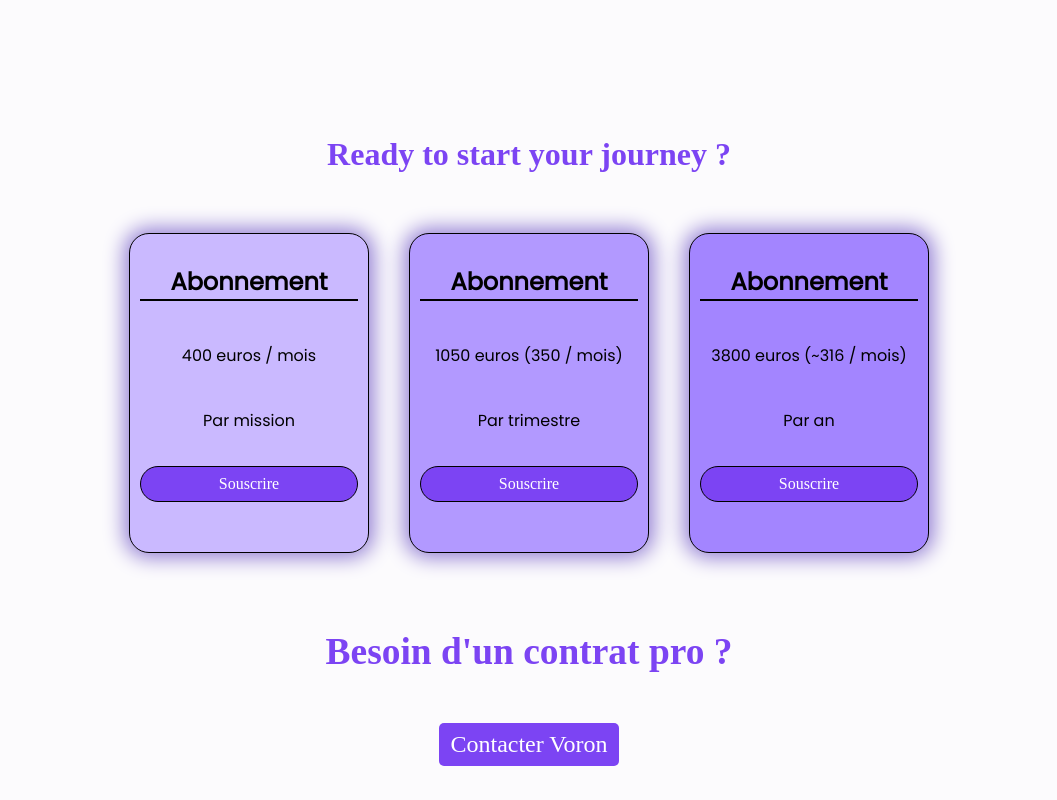
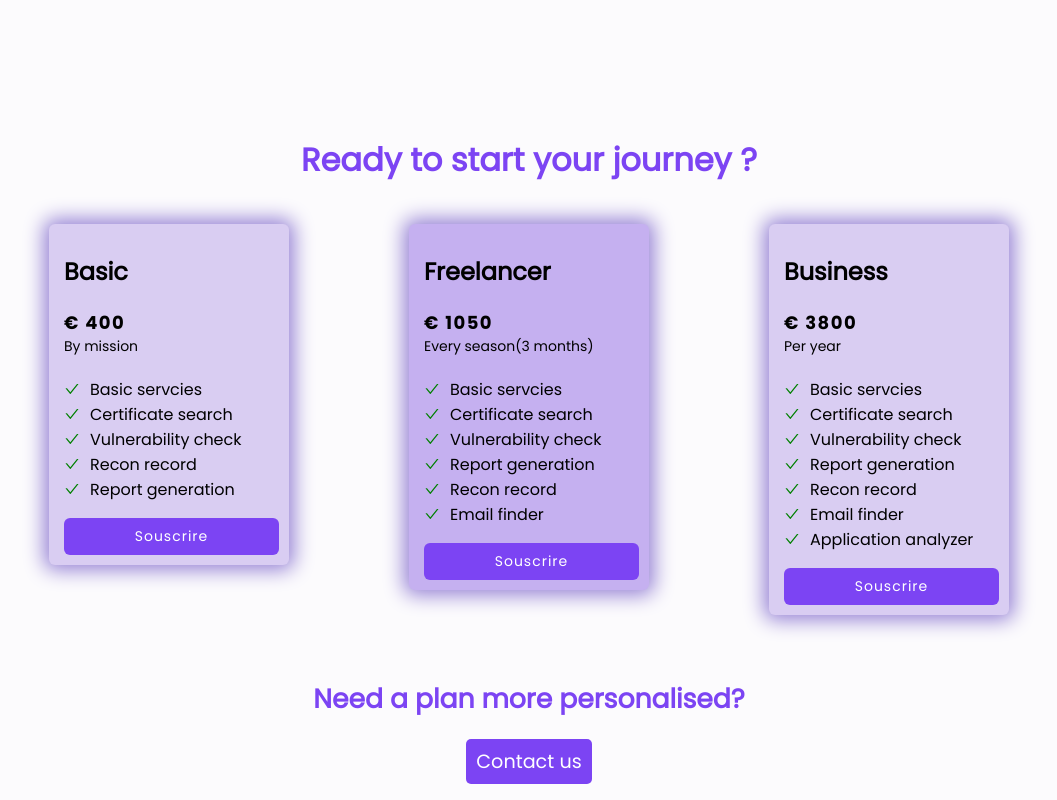
Before and after one commit to vrn-sh/erp, a React (Vite) app in the folder web/: page / in a window 1280 px wide. Shown: the part 2340-3140 px from the top of the page, without its empty margins (111-1168 px from the left). Built offline with nearby package versions, Linux system fonts and the light colour scheme.

Commit message:
(web: part plan done

```diff
--- a/web/src/assets/strings/en/subscriptions.json
+++ b/web/src/assets/strings/en/subscriptions.json
@@ -1,20 +1,44 @@
 [
     {
-        "type": "Abonnement",
-        "price": "400 euros / mois",
-        "recurrence": "Par mission",
-        "hypothesis": ""
+        "type": "Basic",
+        "price": "400",
+        "price_month": "400 euro / month",
+        "recurrence": "By mission",
+        "service": [
+            "Basic servcies",
+            "Certificate search",
+            "Vulnerability check",
+            "Recon record",
+            "Report generation"
+        ]
     },
     {
-        "type": "Abonnement",
-        "price": "1050 euros (350 / mois)",
-        "recurrence": "Par trimestre",
-        "hypothesis": ""
+        "type": "Freelancer",
+        "price": "1050",
+        "price_month":  "350 euro / month)",
+        "recurrence": "Every season(3 months)",
+        "service": [
+            "Basic servcies",
+            "Certificate search",
+            "Vulnerability check",
+            "Report generation",
+            "Recon record",
+            "Email finder"
+        ]
     },
     {
-        "type": "Abonnement",
-        "price": "3800 euros (~316 / mois)",
-        "recurrence": "Par an",
-        "hypothesis": ""
+        "type": "Business",
+        "price": "3800",
+        "price_month":  "316 euros / month)",
+        "recurrence": "Per year",
+        "service": [
+            "Basic servcies",
+            "Certificate search",
+            "Vulnerability check",
+            "Report generation",
+            "Recon record",
+            "Email finder",
+            "Application analyzer"
+        ]
     }
 ]
--- a/web/src/global-variable.scss
+++ b/web/src/global-variable.scss
@@ -11,6 +11,8 @@
     --gray-btn: #8a8a8a;
     --primary-hover-btn: #632add;
     --colorful-yellow: #FFBA4A;
+    --plan-primary-color: #D9CDF2;
+    --plan-secondary-color: #C5B0F0;
 }
 
 //FONT
@@ -43,21 +45,3 @@
     src: local('Poppins-Light'),
         url('./fonts/poppins/Poppins-Light.ttf') format('truetype');
 }
-
-// global-variable.scss
-
-$primary-color: #CAB9FF;
-$secondary-color: #B299FF;
-$tertiary-color: #A385FF;
-
-.primary-color {
-    background-color: $primary-color;
-}
-
-.secondary-color {
-    background-color: $secondary-color;
-}
-
-.tertiary-color {
-    background-color: $tertiary-color;
-}
--- a/web/src/pages/Home/Plan/Plan.scss
+++ b/web/src/pages/Home/Plan/Plan.scss
@@ -1,5 +1,4 @@
 /* Plan.scss */
-@import '../../../global-variable.scss';
 
 @keyframes float {
     0% {
@@ -62,83 +61,98 @@
     margin: 10% auto;
     max-height: 100rem;
     z-index: 10;
-    font-family: 'Poppins';
+    font-family: 'Poppins-Regular';
 
 }
 .plan-title {
     font-size: 2rem;
     margin-bottom: 20px;
     color: var(--primary-btn);
-    font-family: 'Poppins';
+    font-family: 'Poppins-Regular';
 }
 
-.contact-button {
+.plan-contact-button {
+    font-family: 'Poppins-Regular';
     width: 30%;
-    font-size: 1.5rem;
+    font-size: 1.2rem;
     border: none;
     background-color: var(--primary-btn);
     color: white;
-    font-family: 'Poppins';
     padding: 0.5rem;
     border-radius: 5px;
 }
 
 .souscrire-button {
-    font-size: 1rem;
-    border: none;
+    font-size: 14px;
     background-color: var(--primary-btn);
     color: white;
-    font-family: 'Poppins';
+    font-family: 'Poppins-Regular';
+    letter-spacing: 1px;
     padding: 0.5rem;
-    border-radius: 20px;
-    border: 1px solid black;
+    border-radius: 6px;
+    margin-top: 1rem;
 }
 
 .plan-subscription-container {
     display: flex;
+    flex-direction: row;
+    width: 90%;
     justify-content: space-around;
-    flex-wrap: wrap;
-    padding: 20px;
-    font-family: 'Poppins';
 }
 
 .subscription-card {
     color: black;
-    font-family: 'Poppins';
     width: 15rem;
-    height: 20rem;
+    height: 70%;
     margin: 20px;
     padding: 10px;
-    border-radius: 20px;
+    padding-left: 15px;
+    border-radius: 6px;
     font-size: 1rem;
-    overflow: hidden;
     display: flex;
     flex-direction: column;
-    justify-content: space-between;
     position: relative;
     background-color: white;
     box-shadow: 0 0 20px 5px #9480D4;
     transition: box-shadow 0.3s ease;
-    border: 1px solid black;
+
     &:hover {
         box-shadow: 0 0 40px 10px #9480D4;
     }
     &.primary-color {
-        background-color: $primary-color;
+        background-color: var(--plan-primary-color);
+    }
+    &.secondary-color {
+        background-color: var(--plan-secondary-color);
+    }
+    & label {
+        text-align: left;
+        background-color: transparent;
+        font-family: "Poppins-Bold";
+        font-size: 18px;
+        letter-spacing: 1.5px;
+        margin: 0;
+        padding: 0;
+    }
+    & h2, p {
+        font-family: "Poppins-Regular";
     }
 
-    &.secondary-color {
-        background-color: $secondary-color;
-    }
-
-    &.tertiary-color {
-        background-color: $tertiary-color;
+    & h2 {
+        text-align: left;
     }
 }
 
+.plan-small-des {
+    text-align: left;
+    font-size: 14px;
+    margin-top: 0;
+    margin-bottom: 20px;
+}
+
 .subscription-card.visible {
-        animation: fadeInDown 2s ease forwards, fadeIn 2s ease forwards, float 2s ease infinite;
-    }
+    animation: fadeInDown 2s ease forwards, fadeIn 2s ease forwards, float 2s ease infinite;
+}
 
 
 .subscription-card.stopped {
@@ -148,6 +162,7 @@
 .subscription-card:hover {
     animation-play-state: paused;
 }
+
 .subscription-card h2 {
     position: relative;
 }
@@ -159,13 +174,25 @@
     left: 0;
     width: 100%;
     height: 2px;
-    background-color: black;
 }
 
 .button-with {
     width: auto;
 }
 
-.pro {
-    font-family: 'Poppins';
+.plan-pro {
+    font-family: 'Poppins-Regular';
+    margin-bottom: 10px
 }
+
+.plan-service-container {
+    display: flex;
+    flex-direction: row;
+    justify-content: start;
+    align-items: center;
+    & p {
+        margin: 0;
+        margin-left: 10px;
+        padding: 0;
+    }
+}
--- a/web/src/pages/Home/Plan/Plan.tsx
+++ b/web/src/pages/Home/Plan/Plan.tsx
@@ -1,31 +1,11 @@
 import React, { useEffect, useRef, useState } from 'react';
 import './Plan.scss'; // Import your SCSS file
+import * as AiIcons from 'react-icons/ai';
 import subscriptions from '../../../assets/strings/en/subscriptions.json';
-
-function CustomLink({
-    to,
-    children,
-    className,
-    ...props
-}: {
-    to: string;
-    children: string;
-    className: string;
-}) {
-    const buttonStyle = {
-        fontFamily: 'Poppins',
-    };
-
-    return (
-        <button className={className} onClick={() => window.location.href = to} style={buttonStyle} {...props}>
-            {children}
-        </button>
-    );
-}
 
 export default function Plan() {
     const [stoppedCards, setStoppedCards] = useState<number[]>([]);
-    const cardColors = ['primary-color', 'secondary-color', 'tertiary-color']; // Define your color classes
+    const cardColors = ['primary-color', 'secondary-color', 'primary-color']; // Define your color classes
 
     const cardRefs = useRef<(HTMLDivElement | null)[]>([]);
 
@@ -36,13 +16,19 @@ export default function Plan() {
             threshold: 0.1,
         };
 
-        const handleIntersect = (entries: IntersectionObserverEntry[], observer: IntersectionObserver) => {
+        const handleIntersect = (
+            entries: IntersectionObserverEntry[],
+            observer: IntersectionObserver
+        ) => {
             entries.forEach((entry: IntersectionObserverEntry) => {
                 // Intersection Observer logic remains the same
             });
         };
 
-        const observer: IntersectionObserver = new IntersectionObserver((entries) => handleIntersect(entries, observer), observerOptions);
+        const observer: IntersectionObserver = new IntersectionObserver(
+            (entries) => handleIntersect(entries, observer),
+            observerOptions
+        );
 
         cardRefs.current.forEach((card, index) => {
             if (card) {
@@ -57,27 +43,49 @@ export default function Plan() {
 
     return (
         <div id="plan" className="plan-title">
-            <h1 className='plan-title'>Ready to start your journey ?</h1>
+            <h1 className="plan-title">Ready to start your journey ?</h1>
             <div className="plan-subscription-container">
                 {subscriptions.map((subscription, index) => (
                     <div
-                        className={`subscription-card ${stoppedCards.includes(index) ? 'stopped' : ''} ${cardColors[index % cardColors.length]}`}
-                        key={index}
-                        ref={(ref) => (cardRefs.current[index] = ref)}
+                        className={`subscription-card ${
+                            cardColors[index % cardColors.length]
+                        }`}
+                        ref={(ref) => {
+                            cardRefs.current[index] = ref;
+                        }}
                     >
                         <h2>{subscription.type}</h2>
-                        <p>{subscription.price}</p>
-                        <p>{subscription.recurrence}</p>
-                        <div className='button-with'>
-                            <button className="souscrire-button">Souscrire</button>
-                        </div>
-                        <p>{subscription.hypothesis}</p>
+                        <label>€ {subscription.price}</label>
+                        <p className="plan-small-des">
+                            {subscription.recurrence}
+                        </p>
+                        {subscription.service.map((s) => {
+                            return (
+                                <div className="plan-service-container">
+                                    <AiIcons.AiOutlineCheck
+                                        style={{ color: 'green' }}
+                                    />
+                                    <p>{s}</p>
+                                </div>
+                            );
+                        })}
+                        <button className="souscrire-button" type="button">
+                            Souscrire
+                        </button>
                     </div>
                 ))}
             </div>
-            <h3 className='pro'>Besoin d'un contrat pro ?</h3>
-            <div className='button-with'>
-                <CustomLink to="#contact" className="contact-button">Contacter Voron</CustomLink>
+            <h5 className="plan-pro">Need a plan more personalised?</h5>
+            <div className="button-with">
+                <button
+                    type="button"
+                    className="plan-contact-button"
+                    onClick={() => {
+                        window.location.href = '#contact';
+                    }}
+                >
+                    Contact us
+                </button>
             </div>
         </div>
     );
```
